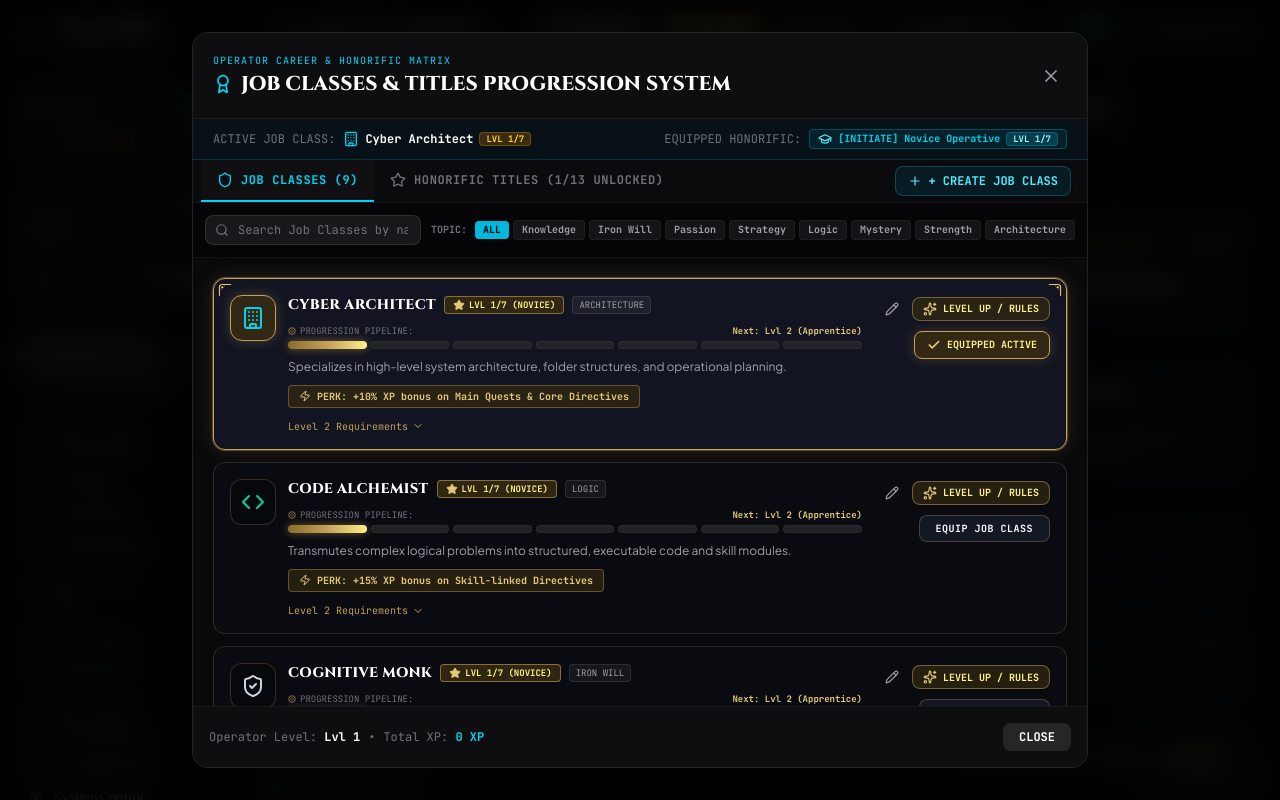
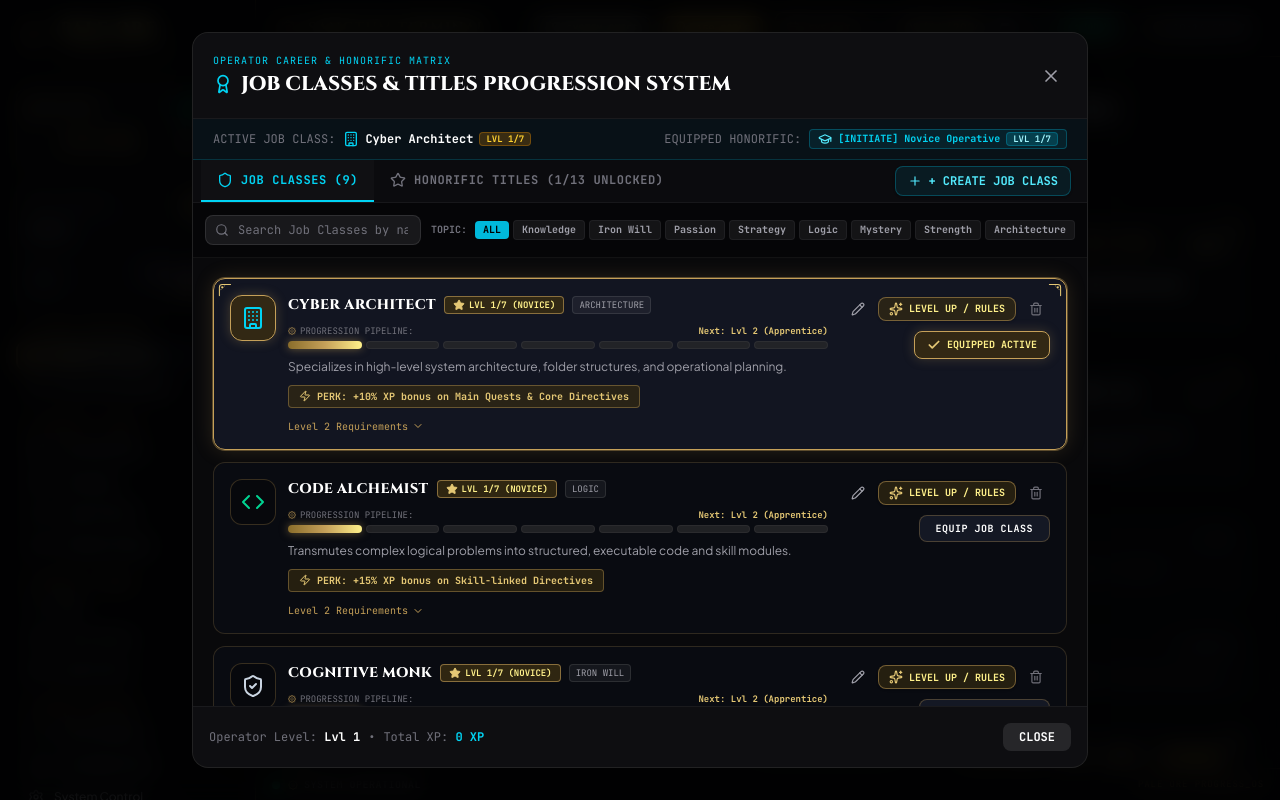
Before and after one commit to ghomrasnichameseddin-cloud/pale-ore, a React (Vite) app: page / in a window 1280 px wide. Both pictures are taken after a click on the button "CAREER & TITLES". Built offline with nearby package versions, Linux system fonts and the light colour scheme.

Commit message:
add delete job or title

```diff
--- a/src/components/JobTitleModal.tsx
+++ b/src/components/JobTitleModal.tsx
@@ -243,10 +243,10 @@ export const JobTitleModal: React.FC<JobTitleModalProps> = ({ isOpen, onClose })
                     isOpen: true,
                     job
                   })}
-                  onDelete={job.isCustom ? () => {
+                  onDelete={() => {
                     deleteJobSpec(job.id);
-                    showToast(`Deleted custom job class "${job.name}"`);
-                  } : undefined}
+                    showToast(`Deleted job class "${job.name}"`);
+                  }}
                   onEquip={() => {
                     updateJob(job.id);
                     showToast(`Switched active Job Class to "${job.name}"!`);
@@ -277,10 +277,10 @@ export const JobTitleModal: React.FC<JobTitleModalProps> = ({ isOpen, onClose })
                     isOpen: true,
                     title
                   })}
-                  onDelete={title.isCustom ? () => {
+                  onDelete={() => {
                     deleteTitleSpec(title.id);
-                    showToast(`Deleted custom title "${title.name}"`);
-                  } : undefined}
+                    showToast(`Deleted title "${title.name}"`);
+                  }}
                   onEquip={() => {
                     updateTitle(title.id);
                     showToast(`Equipped honorific title "${title.name}"!`);
--- a/src/components/matrix/MatrixCard.tsx
+++ b/src/components/matrix/MatrixCard.tsx
@@ -218,12 +218,12 @@ export const MatrixCard: React.FC<MatrixCardProps> = ({
               <span>LEVEL UP / RULES</span>
             </button>
 
-            {item.isCustom && onDelete && (
+            {onDelete && (
               <button
                 type="button"
                 onClick={onDelete}
                 className="p-1.5 text-zinc-500 hover:text-rose-400 hover:bg-rose-950/40 rounded-lg border border-transparent hover:border-rose-500/30 transition cursor-pointer"
-                title="Delete Custom Directive"
+                title={isJob ? 'Delete Job Class' : 'Delete Title'}
               >
                 <Trash2 className="h-3.5 w-3.5" />
               </button>
```
